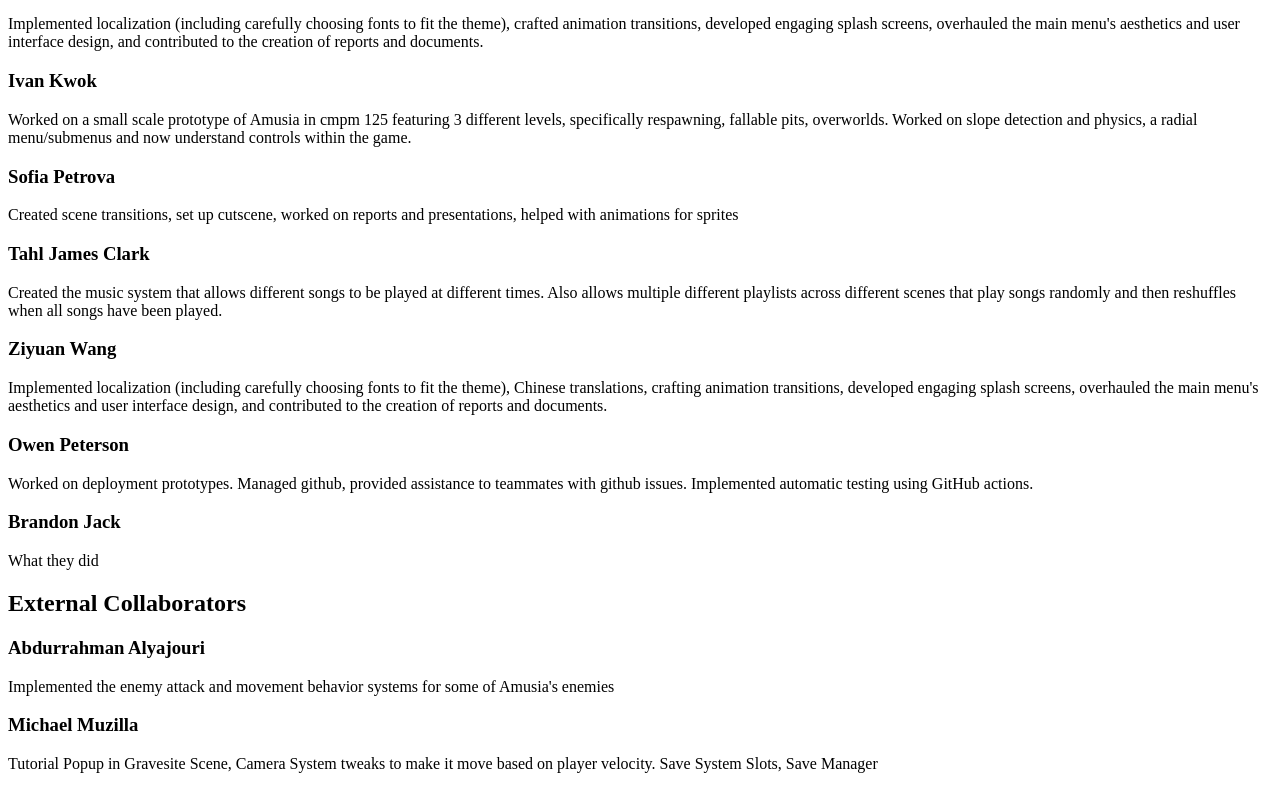
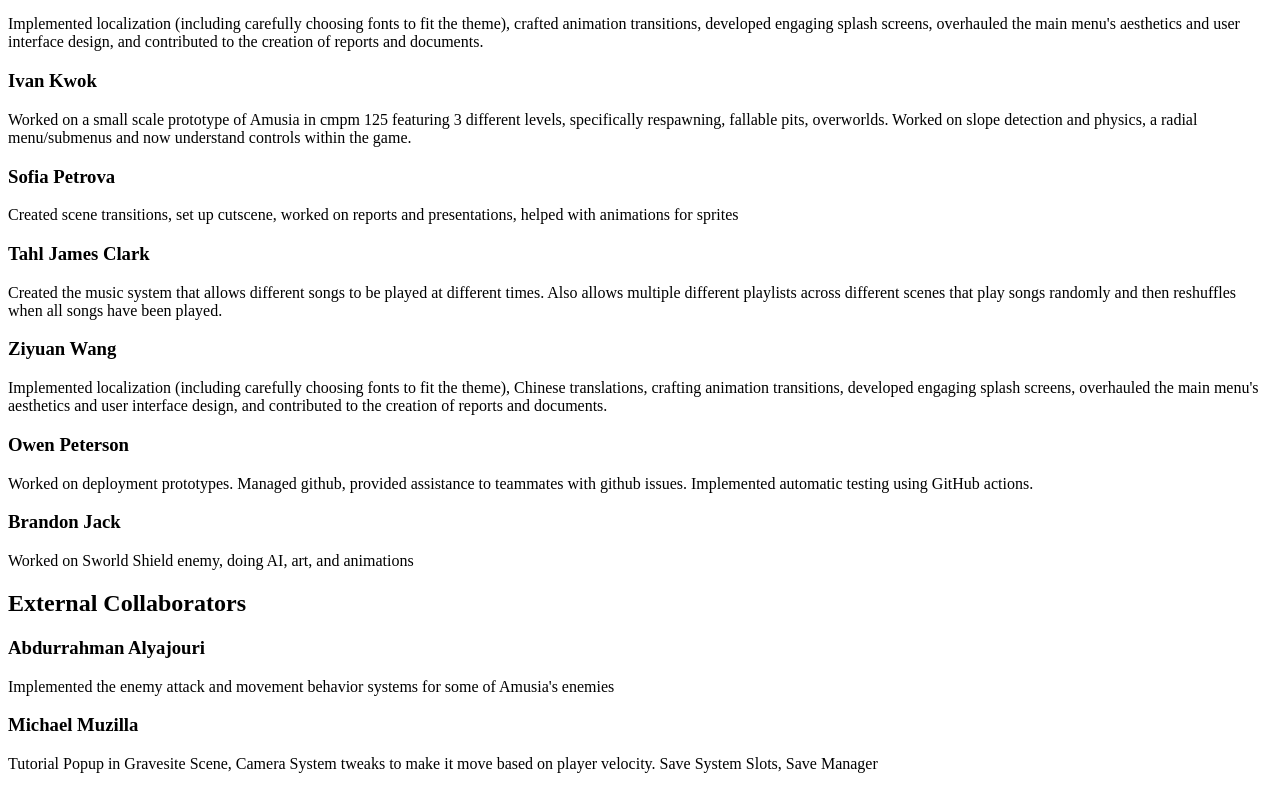
Before and after one commit to StudentAlleg/AmusiaPages, a plain HTML site: page index.html in a window 1280 px wide. Shown: the part 2619-3408 px from the top of the page. Drawn offline with Linux system fonts and the light colour scheme.

Commit message:
Add Brandon Jack info

```diff
--- a/index.html
+++ b/index.html
@@ -133,7 +133,7 @@
         <h3 class = "contributor">Owen Peterson</h3>
         <p>Worked on deployment prototypes. Managed github, provided assistance to teammates with github issues. Implemented automatic testing using GitHub actions.</p>
         <h3 class = "contributor">Brandon Jack</h3>
-        <p>What they did</p>
+        <p>Worked on Sworld Shield enemy, doing AI, art, and animations</p>
 
         <h2>External Collaborators</h2>
         <h3 class = "contributor">Abdurrahman Alyajouri</h3>
```
